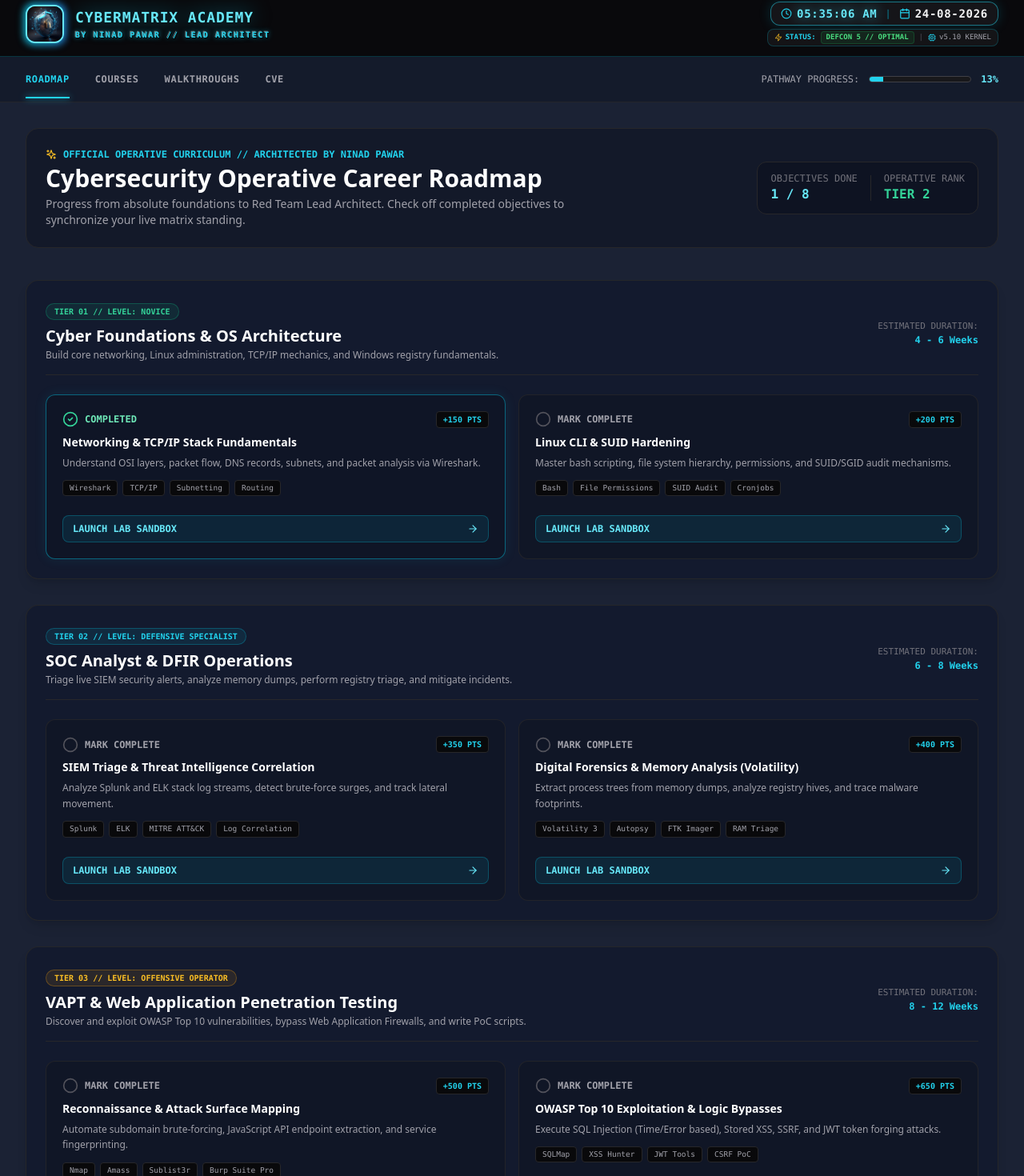
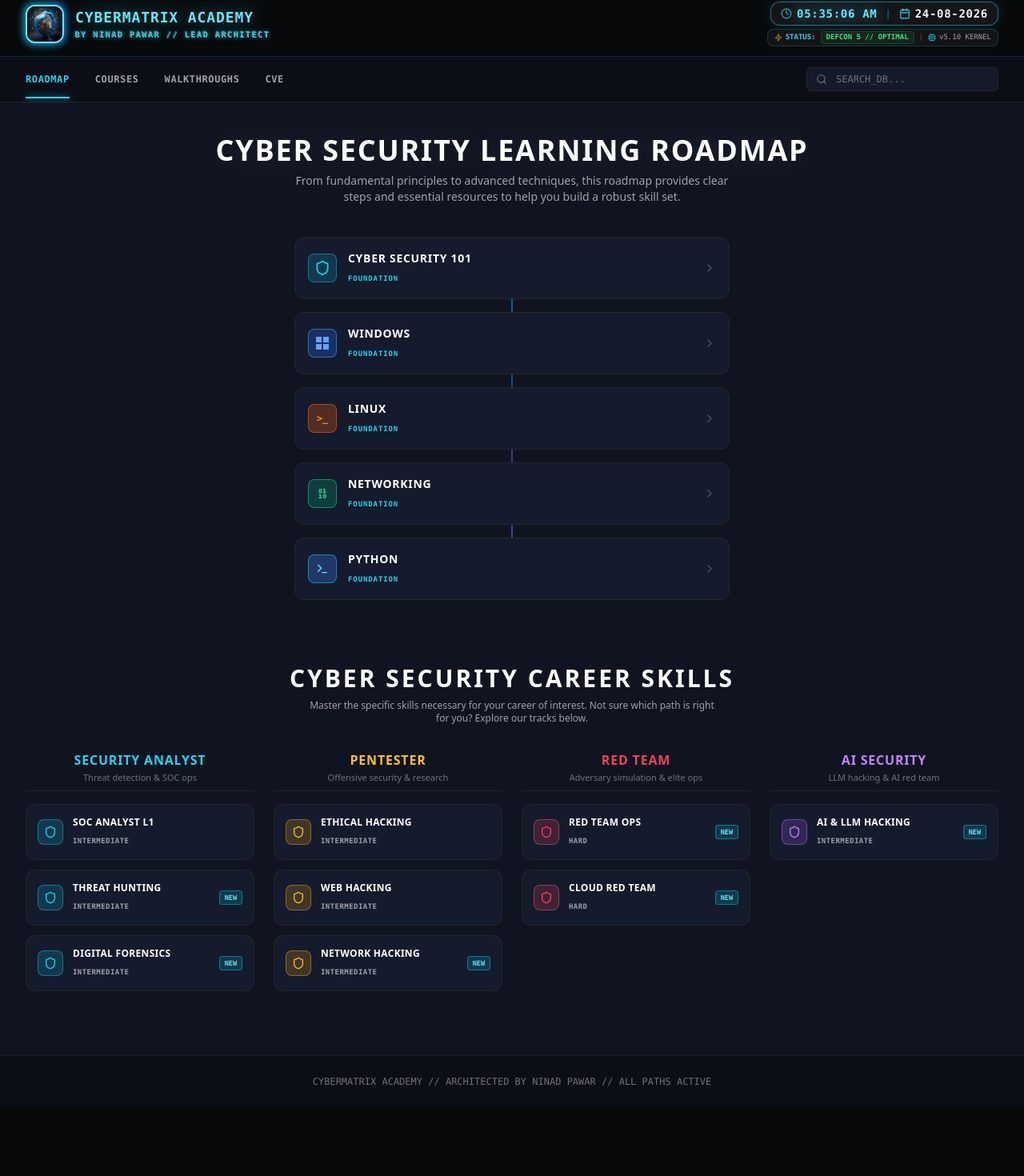
Before and after one commit to ninadcyber88-max/cybermatrix-academy, a Next.js app: page /roadmap in a window 1280 px wide. Shown: the part 10-1480 px from the top of the page at 80% size. After the commit the page ends 1394 px from the top, so only its background shows below. Built offline with nearby package versions, Linux system fonts and the light colour scheme.

Commit message:
feat: implement complete cyber security learning roadmap with video layout and career tracks

```diff
--- a/app/roadmap/page.tsx
+++ b/app/roadmap/page.tsx
@@ -3,169 +3,177 @@
 import { useState } from 'react';
 import Link from 'next/link';
 import {
-  CheckCircle2,
-  Circle,
-  Lock,
-  ShieldCheck,
+  Shield,
   Terminal,
+  ChevronRight,
+  Search,
+  Bot,
   Flame,
-  Award,
-  Cpu,
-  ArrowRight,
-  Crosshair,
+  Binary,
   Layers,
   Sparkles
 } from 'lucide-react';
 import { CyberSmokeHeader } from '@/components/CyberSmokeHeader';
 
-interface Milestone {
-  id: string;
-  title: string;
-  description: string;
-  skills: string[];
-  courseId: string;
-  points: number;
-}
-
-interface CareerTrack {
-  id: string;
-  tier: string;
-  title: string;
-  roleDescription: string;
-  estimatedTime: string;
-  badgeColor: string;
-  milestones: Milestone[];
-}
-
-const ROADMAP_DATA: CareerTrack[] = [
+// 1. TOP FOUNDATION DATA
+const FOUNDATIONS = [
   {
-    id: 'tier-1',
-    tier: 'TIER 01 // LEVEL: NOVICE',
-    title: 'Cyber Foundations & OS Architecture',
-    roleDescription: 'Build core networking, Linux administration, TCP/IP mechanics, and Windows registry fundamentals.',
-    estimatedTime: '4 - 6 Weeks',
-    badgeColor: 'text-emerald-400 border-emerald-500/30 bg-emerald-500/10',
-    milestones: [
-      {
-        id: 'm1-1',
-        title: 'Networking & TCP/IP Stack Fundamentals',
-        description: 'Understand OSI layers, packet flow, DNS records, subnets, and packet analysis via Wireshark.',
-        skills: ['Wireshark', 'TCP/IP', 'Subnetting', 'Routing'],
-        courseId: 'win-fund',
-        points: 150
+    id: 'cyber-101',
+    title: 'CYBER SECURITY 101',
+    badge: 'FOUNDATION',
+    iconBg: 'bg-cyan-500/20 border-cyan-400/40 text-cyan-300',
+    link: '/courses/win-fund',
+    icon: (
+      <div className="w-5 h-5 flex items-center justify-center">
+        <Shield className="w-5 h-5 text-cyan-400" />
+      </div>
+    )
   },
   {
-        id: 'm1-2',
-        title: 'Linux CLI & SUID Hardening',
-        description: 'Master bash scripting, file system hierarchy, permissions, and SUID/SGID audit mechanisms.',
-        skills: ['Bash', 'File Permissions', 'SUID Audit', 'Cronjobs'],
-        courseId: 'linux-mast',
-        points: 200
+    id: 'windows',
+    title: 'WINDOWS',
+    badge: 'FOUNDATION',
+    iconBg: 'bg-blue-600/30 border-blue-400/50 text-blue-300',
+    link: '/courses/win-fund',
+    icon: (
+      <div className="w-4 h-4 grid grid-cols-2 gap-0.5">
+        <div className="bg-blue-400"></div>
+        <div className="bg-blue-400"></div>
+        <div className="bg-blue-400"></div>
+        <div className="bg-blue-400"></div>
+      </div>
+    )
+  },
+  {
+    id: 'linux',
+    title: 'LINUX',
+    badge: 'FOUNDATION',
+    iconBg: 'bg-orange-600/30 border-orange-500/50 text-orange-400',
+    link: '/courses/linux-mast',
+    icon: <span className="text-xs font-mono font-black text-orange-400">&gt;_</span>
+  },
+  {
+    id: 'networking',
+    title: 'NETWORKING',
+    badge: 'FOUNDATION',
+    iconBg: 'bg-emerald-600/30 border-emerald-400/50 text-emerald-300',
+    link: '/courses/win-fund',
+    icon: <Binary className="w-4 h-4 text-emerald-400" />
+  },
+  {
+    id: 'python',
+    title: 'PYTHON',
+    badge: 'FOUNDATION',
+    iconBg: 'bg-blue-500/30 border-cyan-400/50 text-cyan-300',
+    link: '/courses/linux-mast',
+    icon: <Terminal className="w-4 h-4 text-cyan-300" />
+  }
+];
+
+// 2. CAREER TRACK COLUMNS DATA
+const CAREER_COLUMNS = [
+  {
+    category: 'SECURITY ANALYST',
+    subtitle: 'Threat detection & SOC ops',
+    themeColor: 'text-cyan-400',
+    items: [
+      {
+        title: 'SOC ANALYST L1',
+        level: 'INTERMEDIATE',
+        isNew: false,
+        iconBg: 'bg-cyan-500/20 border-cyan-400/40 text-cyan-400',
+        link: '/courses/win-fund'
+      },
+      {
+        title: 'THREAT HUNTING',
+        level: 'INTERMEDIATE',
+        isNew: true,
+        iconBg: 'bg-cyan-500/20 border-cyan-400/40 text-cyan-400',
+        link: '/courses/win-fund'
+      },
+      {
+        title: 'DIGITAL FORENSICS',
+        level: 'INTERMEDIATE',
+        isNew: true,
+        iconBg: 'bg-cyan-500/20 border-cyan-400/40 text-cyan-400',
+        link: '/courses/win-fund'
       }
     ]
   },
   {
-    id: 'tier-2',
-    tier: 'TIER 02 // LEVEL: DEFENSIVE SPECIALIST',
-    title: 'SOC Analyst & DFIR Operations',
-    roleDescription: 'Triage live SIEM security alerts, analyze memory dumps, perform registry triage, and mitigate incidents.',
-    estimatedTime: '6 - 8 Weeks',
-    badgeColor: 'text-cyan-400 border-cyan-500/30 bg-cyan-500/10',
-    milestones: [
+    category: 'PENTESTER',
+    subtitle: 'Offensive security & research',
+    themeColor: 'text-amber-400',
+    items: [
       {
-        id: 'm2-1',
-        title: 'SIEM Triage & Threat Intelligence Correlation',
-        description: 'Analyze Splunk and ELK stack log streams, detect brute-force surges, and track lateral movement.',
-        skills: ['Splunk', 'ELK', 'MITRE ATT&CK', 'Log Correlation'],
-        courseId: 'soc-dfir-102',
-        points: 350
+        title: 'ETHICAL HACKING',
+        level: 'INTERMEDIATE',
+        isNew: false,
+        iconBg: 'bg-amber-500/20 border-amber-400/40 text-amber-400',
+        link: '/courses/eth-hack'
       },
       {
-        id: 'm2-2',
-        title: 'Digital Forensics & Memory Analysis (Volatility)',
-        description: 'Extract process trees from memory dumps, analyze registry hives, and trace malware footprints.',
-        skills: ['Volatility 3', 'Autopsy', 'FTK Imager', 'RAM Triage'],
-        courseId: 'soc-dfir-102',
-        points: 400
+        title: 'WEB HACKING',
+        level: 'INTERMEDIATE',
+        isNew: false,
+        iconBg: 'bg-amber-500/20 border-amber-400/40 text-amber-400',
+        link: '/courses/win-fund'
+      },
+      {
+        title: 'NETWORK HACKING',
+        level: 'INTERMEDIATE',
+        isNew: true,
+        iconBg: 'bg-amber-500/20 border-amber-400/40 text-amber-400',
+        link: '/courses/win-fund'
       }
     ]
   },
   {
-    id: 'tier-3',
-    tier: 'TIER 03 // LEVEL: OFFENSIVE OPERATOR',
-    title: 'VAPT & Web Application Penetration Testing',
-    roleDescription: 'Discover and exploit OWASP Top 10 vulnerabilities, bypass Web Application Firewalls, and write PoC scripts.',
-    estimatedTime: '8 - 12 Weeks',
-    badgeColor: 'text-amber-400 border-amber-500/30 bg-amber-500/10',
-    milestones: [
+    category: 'RED TEAM',
+    subtitle: 'Adversary simulation & elite ops',
+    themeColor: 'text-rose-500',
+    items: [
       {
-        id: 'm3-1',
-        title: 'Reconnaissance & Attack Surface Mapping',
-        description: 'Automate subdomain brute-forcing, JavaScript API endpoint extraction, and service fingerprinting.',
-        skills: ['Nmap', 'Amass', 'Sublist3r', 'Burp Suite Pro'],
-        courseId: 'off-sec-101',
-        points: 500
+        title: 'RED TEAM OPS',
+        level: 'HARD',
+        isNew: true,
+        iconBg: 'bg-rose-500/20 border-rose-400/40 text-rose-500',
+        link: '/courses/eth-hack'
       },
       {
-        id: 'm3-2',
-        title: 'OWASP Top 10 Exploitation & Logic Bypasses',
-        description: 'Execute SQL Injection (Time/Error based), Stored XSS, SSRF, and JWT token forging attacks.',
-        skills: ['SQLMap', 'XSS Hunter', 'JWT Tools', 'CSRF PoC'],
-        courseId: 'off-sec-101',
-        points: 650
+        title: 'CLOUD RED TEAM',
+        level: 'HARD',
+        isNew: true,
+        iconBg: 'bg-rose-500/20 border-rose-400/40 text-rose-500',
+        link: '/courses/win-fund'
       }
     ]
   },
   {
-    id: 'tier-4',
-    tier: 'TIER 04 // LEVEL: LEAD SECURITY ARCHITECT',
-    title: 'Active Directory & Red Team Operations',
-    roleDescription: 'Compromise domain controllers, execute Kerberoasting attacks, evade modern EDRs, and craft custom shellcodes.',
-    estimatedTime: '12+ Weeks',
-    badgeColor: 'text-rose-500 border-rose-500/30 bg-rose-500/10',
-    milestones: [
+    category: 'AI SECURITY',
+    subtitle: 'LLM hacking & AI red team',
+    themeColor: 'text-purple-400',
+    items: [
       {
-        id: 'm4-1',
-        title: 'Active Directory Exploitation & Kerberoasting',
-        description: 'Enumerate domain trusts with BloodHound, execute AS-REP roasting, pass-the-hash, and Golden Ticket forgery.',
-        skills: ['BloodHound', 'Mimikatz', 'Impacket', 'Rubeus'],
-        courseId: 'net-infra-201',
-        points: 850
-      },
-      {
-        id: 'm4-2',
-        title: 'Binary Exploitation & Buffer Overflow (x86/x64)',
-        description: 'Disassemble binaries in Ghidra, craft custom shellcodes, and construct ROP chains to bypass DEP/NX.',
-        skills: ['GDB-Peda', 'Ghidra', 'Assembly', 'ROP Chains'],
-        courseId: 'bin-exp-301',
-        points: 1000
+        title: 'AI & LLM HACKING',
+        level: 'INTERMEDIATE',
+        isNew: true,
+        iconBg: 'bg-purple-500/20 border-purple-400/40 text-purple-400',
+        link: '/courses/eth-hack'
       }
     ]
   }
 ];
 
-export default function CareerRoadmapPage() {
-  const [completedMilestones, setCompletedMilestones] = useState<string[]>(['m1-1']);
+export default function CyberSecurityRoadmap() {
+  return (
+    <div className="min-h-screen bg-[#101420] text-zinc-100 font-sans selection:bg-cyan-500/30 selection:text-cyan-300">
 
-  const toggleMilestone = (id: string) => {
-    if (completedMilestones.includes(id)) {
-      setCompletedMilestones(completedMilestones.filter((m) => m !== id));
-    } else {
-      setCompletedMilestones([...completedMilestones, id]);
-    }
-  };
-
-  const totalMilestones = ROADMAP_DATA.flatMap((t) => t.milestones).length;
-  const progressPercentage = Math.round((completedMilestones.length / totalMilestones) * 100);
-
-  return (
-    <div className="min-h-screen bg-[#1b2234] text-zinc-100 font-sans selection:bg-cyan-500/30 selection:text-cyan-300">
-
-      {/* 1. Global Header */}
+      {/* 1. Official Header */}
       <CyberSmokeHeader />
 
-      {/* 2. Top Navigation Sub-Header */}
-      <div className="bg-[#141b2b] border-b border-zinc-800/80 sticky top-0 z-40">
+      {/* 2. Sub-Header Navigation */}
+      <div className="bg-[#0b0e17] border-b border-zinc-800/80 sticky top-0 z-40">
         <div className="max-w-7xl mx-auto px-4 md:px-8 h-14 flex items-center justify-between gap-4">
 
           <div className="flex items-center space-x-6 sm:space-x-8 text-xs font-mono tracking-wider font-bold">
@@ -173,157 +181,154 @@ export default function CareerRoadmapPage() {
               ROADMAP
               <div className="absolute bottom-0 left-0 right-0 h-[2px] bg-cyan-400 shadow-[0_0_8px_rgba(34,211,238,0.8)]"></div>
             </button>
-            <Link href="/courses" className="text-zinc-400 hover:text-zinc-200 py-4">COURSES</Link>
-            <Link href="/walkthroughs" className="text-zinc-400 hover:text-zinc-200 py-4">WALKTHROUGHS</Link>
-            <Link href="/courses" className="text-zinc-400 hover:text-zinc-200 py-4">CVE</Link>
+            <Link href="/courses" className="text-zinc-400 hover:text-zinc-200 py-4 transition">
+              COURSES
+            </Link>
+            <Link href="/walkthroughs" className="text-zinc-400 hover:text-zinc-200 py-4 transition">
+              WALKTHROUGHS
+            </Link>
+            <Link href="/cve" className="text-zinc-400 hover:text-zinc-200 py-4 transition">
+              CVE
+            </Link>
           </div>
 
-          {/* Progress Widget */}
-          <div className="hidden sm:flex items-center space-x-3 text-xs font-mono">
-            <span className="text-zinc-400">PATHWAY PROGRESS:</span>
-            <div className="w-32 h-2 rounded-full bg-zinc-900 border border-zinc-700 overflow-hidden">
-              <div
-                className="h-full bg-cyan-400 transition-all duration-500"
-                style={{ width: `${progressPercentage}%` }}
-              ></div>
-            </div>
-            <span className="text-cyan-300 font-bold">{progressPercentage}%</span>
+          <div className="relative w-44 sm:w-60">
+            <Search className="w-3.5 h-3.5 text-zinc-500 absolute left-3 top-1/2 -translate-y-1/2" />
+            <input
+              type="text"
+              placeholder="SEARCH_DB..."
+              className="w-full pl-9 pr-3 py-1.5 bg-[#141a29] border border-zinc-800 rounded-md text-xs font-mono text-zinc-200 placeholder-zinc-500 focus:outline-none focus:border-cyan-500 transition"
+            />
           </div>
 
         </div>
       </div>
 
-      {/* 3. Hero Header */}
-      <div className="max-w-7xl mx-auto px-4 md:px-8 pt-8 pb-4">
-        <div className="flex flex-col md:flex-row items-start md:items-center justify-between gap-4 p-6 rounded-2xl bg-[#131929] border border-zinc-800">
-          <div>
-            <div className="flex items-center space-x-2 text-cyan-400 text-xs font-mono font-bold uppercase mb-1">
-              <Sparkles className="w-3.5 h-3.5 text-amber-400" />
-              <span>OFFICIAL OPERATIVE CURRICULUM // ARCHITECTED BY NINAD PAWAR</span>
-            </div>
-            <h1 className="text-2xl sm:text-3xl font-black text-white">
-              Cybersecurity Operative Career Roadmap
+      {/* 3. HERO ROADMAP TITLE */}
+      <div className="max-w-4xl mx-auto px-4 pt-10 pb-6 text-center space-y-2">
+        <h1 className="text-2xl sm:text-3xl md:text-4xl font-extrabold tracking-wider text-white uppercase drop-shadow-[0_0_20px_rgba(255,255,255,0.1)]">
+          CYBER SECURITY LEARNING ROADMAP
         </h1>
-            <p className="text-xs sm:text-sm text-zinc-400 mt-1 max-w-2xl">
-              Progress from absolute foundations to Red Team Lead Architect. Check off completed objectives to synchronize your live matrix standing.
+        <p className="text-xs sm:text-sm text-zinc-400 max-w-xl mx-auto leading-relaxed">
+          From fundamental principles to advanced techniques, this roadmap provides clear steps and essential resources to help you build a robust skill set.
         </p>
       </div>
 
-          <div className="flex items-center space-x-4 bg-[#0e1322] border border-zinc-800 px-4 py-3 rounded-xl font-mono text-xs shrink-0">
+      {/* 4. TOP SECTION: FOUNDATION STACK WITH NEON CONNECTING LINES */}
+      <div className="max-w-xl mx-auto px-4 py-4 relative">
+
+        {/* Connecting Vertical Circuit Line */}
+        <div className="absolute left-1/2 -translate-x-1/2 top-4 bottom-4 w-[2px] bg-gradient-to-b from-cyan-500/60 via-blue-500/40 to-purple-500/60 z-0"></div>
+
+        <div className="space-y-4 relative z-10">
+          {FOUNDATIONS.map((item) => (
+            <Link
+              key={item.id}
+              href={item.link}
+              className="group block p-3.5 sm:p-4 rounded-xl bg-[#141b2c] border border-zinc-800 hover:border-cyan-400/60 hover:shadow-[0_0_25px_rgba(6,182,212,0.2)] transition duration-300 backdrop-blur-sm"
+            >
+              <div className="flex items-center justify-between">
+
+                <div className="flex items-center space-x-3.5">
+                  {/* Icon Box */}
+                  <div className={`w-9 h-9 rounded-lg flex items-center justify-center border shadow-inner ${item.iconBg}`}>
+                    {item.icon}
+                  </div>
+
+                  {/* Title & Badge */}
                   <div>
-              <p className="text-zinc-500">OBJECTIVES DONE</p>
-              <p className="text-base font-black text-cyan-300">{completedMilestones.length} / {totalMilestones}</p>
-            </div>
-            <div className="w-px h-8 bg-zinc-800"></div>
-            <div>
-              <p className="text-zinc-500">OPERATIVE RANK</p>
-              <p className="text-base font-black text-emerald-400">TIER {Math.min(completedMilestones.length + 1, 4)}</p>
-            </div>
-          </div>
+                    <h3 className="text-xs sm:text-sm font-black text-white tracking-wider group-hover:text-cyan-300 transition">
+                      {item.title}
+                    </h3>
+                    <span className="text-[9px] font-mono font-bold tracking-widest text-cyan-400 uppercase">
+                      {item.badge}
+                    </span>
                   </div>
                 </div>
 
-      {/* 4. Interactive Pathway Roadmap Tracks */}
-      <main className="max-w-7xl mx-auto px-4 md:px-8 py-6 pb-16 space-y-8">
-        {ROADMAP_DATA.map((track, trackIdx) => (
-          <div
-            key={track.id}
-            className="p-6 rounded-2xl bg-[#131a2e] border border-zinc-800/90 shadow-lg space-y-6"
-          >
-            {/* Track Header */}
-            <div className="flex flex-col sm:flex-row sm:items-center justify-between gap-2 pb-4 border-b border-zinc-800">
-              <div>
-                <span className={`inline-block text-[10px] font-mono font-black px-2.5 py-0.5 rounded-full border mb-1.5 ${track.badgeColor}`}>
-                  {track.tier}
-                </span>
-                <h2 className="text-xl font-black text-white">{track.title}</h2>
-                <p className="text-xs text-zinc-400 mt-0.5">{track.roleDescription}</p>
+                {/* Right Arrow */}
+                <ChevronRight className="w-4 h-4 text-zinc-600 group-hover:text-cyan-300 group-hover:translate-x-1 transition-transform" />
+
+              </div>
+            </Link>
+          ))}
         </div>
 
-              <div className="text-left sm:text-right shrink-0">
-                <span className="text-[11px] font-mono text-zinc-500">ESTIMATED DURATION:</span>
-                <p className="text-xs font-mono font-bold text-cyan-400">{track.estimatedTime}</p>
+      </div>
+
+      {/* 5. CENTER SECTION DIVIDER */}
+      <div className="max-w-4xl mx-auto px-4 pt-16 pb-8 text-center space-y-2">
+        <h2 className="text-xl sm:text-2xl md:text-3xl font-extrabold tracking-widest text-white uppercase">
+          CYBER SECURITY CAREER SKILLS
+        </h2>
+        <p className="text-xs text-zinc-400 max-w-lg mx-auto">
+          Master the specific skills necessary for your career of interest. Not sure which path is right for you? Explore our tracks below.
+        </p>
+      </div>
+
+      {/* 6. BOTTOM 4 CAREER COLUMNS GRID */}
+      <main className="max-w-7xl mx-auto px-4 md:px-8 pb-20">
+        <div className="grid grid-cols-1 sm:grid-cols-2 lg:grid-cols-4 gap-6">
+          {CAREER_COLUMNS.map((col, idx) => (
+            <div key={idx} className="flex flex-col space-y-4">
+
+              {/* Column Header */}
+              <div className="text-center pb-2 border-b border-zinc-800">
+                <h3 className={`text-sm sm:text-base font-extrabold tracking-wider uppercase ${col.themeColor}`}>
+                  {col.category}
+                </h3>
+                <p className="text-[11px] text-zinc-500 mt-0.5">
+                  {col.subtitle}
+                </p>
+              </div>
+
+              {/* Column Cards */}
+              <div className="space-y-3 flex-1">
+                {col.items.map((card, cardIdx) => (
+                  <Link
+                    key={cardIdx}
+                    href={card.link}
+                    className="group block p-3.5 rounded-xl bg-[#141b2c] border border-zinc-800/90 hover:border-cyan-400/50 hover:shadow-[0_0_20px_rgba(6,182,212,0.15)] transition duration-200"
+                  >
+                    <div className="flex items-center justify-between">
+
+                      <div className="flex items-center space-x-3">
+                        {/* Icon */}
+                        <div className={`w-8 h-8 rounded-lg flex items-center justify-center border ${card.iconBg}`}>
+                          <Shield className="w-4 h-4" />
+                        </div>
+
+                        {/* Title & Level */}
+                        <div>
+                          <h4 className="text-xs font-bold text-white tracking-wide group-hover:text-cyan-300 transition line-clamp-1">
+                            {card.title}
+                          </h4>
+                          <span className="text-[9px] font-mono font-semibold text-zinc-400 tracking-wider">
+                            {card.level}
+                          </span>
                         </div>
                       </div>
 
-            {/* Milestones Grid */}
-            <div className="grid grid-cols-1 md:grid-cols-2 gap-4">
-              {track.milestones.map((milestone) => {
-                const isCompleted = completedMilestones.includes(milestone.id);
-
-                return (
-                  <div
-                    key={milestone.id}
-                    className={`p-5 rounded-xl border transition-all flex flex-col justify-between ${
-                      isCompleted
-                        ? 'bg-[#0f1526] border-cyan-500/50 shadow-[0_0_15px_rgba(6,182,212,0.1)]'
-                        : 'bg-[#101626] border-zinc-800/80 hover:border-zinc-700'
-                    }`}
-                  >
-                    <div>
-                      {/* Checkbox Trigger & Points */}
-                      <div className="flex items-center justify-between mb-2">
-                        <button
-                          onClick={() => toggleMilestone(milestone.id)}
-                          className="flex items-center space-x-2 text-xs font-mono font-bold transition"
-                        >
-                          {isCompleted ? (
-                            <CheckCircle2 className="w-5 h-5 text-emerald-400 shrink-0" />
-                          ) : (
-                            <Circle className="w-5 h-5 text-zinc-600 hover:text-zinc-400 shrink-0" />
+                      {/* NEW Badge */}
+                      {card.isNew && (
+                        <span className="text-[8.5px] font-mono font-black px-1.5 py-0.5 rounded bg-cyan-500/20 text-cyan-300 border border-cyan-400/40">
+                          NEW
+                        </span>
                       )}
-                          <span className={isCompleted ? 'text-emerald-300' : 'text-zinc-400'}>
-                            {isCompleted ? 'COMPLETED' : 'MARK COMPLETE'}
-                          </span>
-                        </button>
-
-                        <span className="text-[10px] font-mono font-black px-2 py-0.5 rounded bg-zinc-950 text-cyan-400 border border-zinc-800">
-                          +{milestone.points} PTS
-                        </span>
-                      </div>
-
-                      <h3 className="text-sm font-bold text-white mb-1.5 mt-1">
-                        {milestone.title}
-                      </h3>
-
-                      <p className="text-xs text-zinc-400 leading-relaxed mb-3">
-                        {milestone.description}
-                      </p>
-
-                      {/* Skill Tags */}
-                      <div className="flex flex-wrap gap-1.5 mb-4">
-                        {milestone.skills.map((skill) => (
-                          <span
-                            key={skill}
-                            className="text-[9.5px] font-mono px-2 py-0.5 rounded bg-zinc-950 text-zinc-400 border border-zinc-800"
-                          >
-                            {skill}
-                          </span>
-                        ))}
-                      </div>
-                    </div>
-
-                    {/* Launch Lab Action */}
-                    <Link
-                      href={`/courses/${milestone.courseId}`}
-                      className="mt-2 flex items-center justify-between px-3 py-2 rounded-lg bg-cyan-500/10 hover:bg-cyan-500 hover:text-black text-cyan-300 border border-cyan-500/30 text-xs font-mono font-bold transition group"
-                    >
-                      <span>LAUNCH LAB SANDBOX</span>
-                      <ArrowRight className="w-3.5 h-3.5 group-hover:translate-x-1 transition-transform" />
-                    </Link>
 
                     </div>
-                );
-              })}
+                  </Link>
+                ))}
               </div>
 
             </div>
           ))}
+        </div>
       </main>
 
-      {/* Footer */}
-      <footer className="border-t border-zinc-800/60 bg-[#141b2b] py-6 text-center text-xs font-mono text-zinc-500">
-        CYBERMATRIX ACADEMY // ARCHITECTED BY NINAD PAWAR // DEFENSE MATRIX ACTIVE
+      {/* 7. Footer */}
+      <footer className="border-t border-zinc-800/60 bg-[#0b0e17] py-6 text-center text-xs font-mono text-zinc-500">
+        CYBERMATRIX ACADEMY // ARCHITECTED BY NINAD PAWAR // ALL PATHS ACTIVE
       </footer>
 
     </div>
```
Lines whose indentation alone changed are shown as unchanged.
